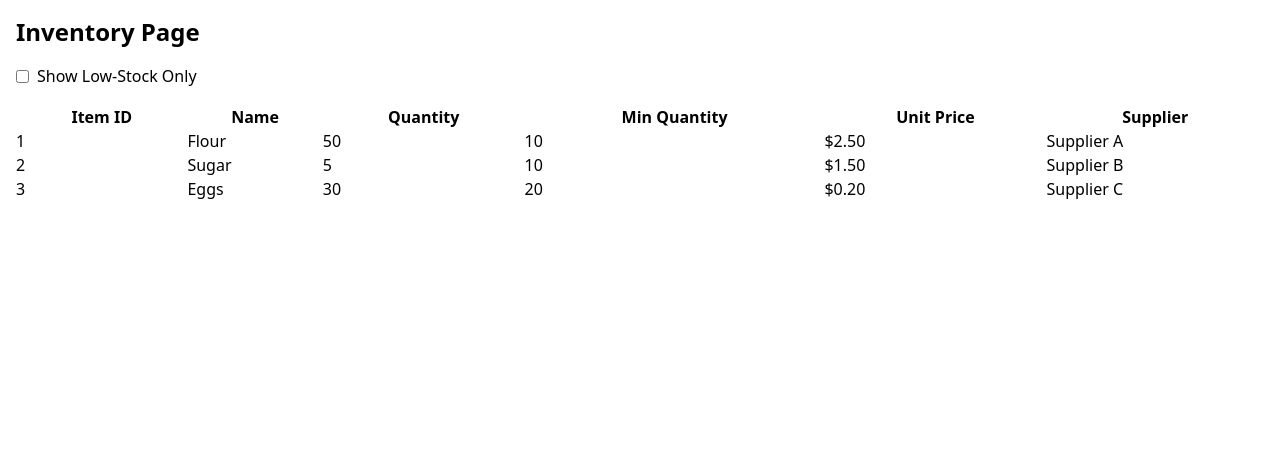
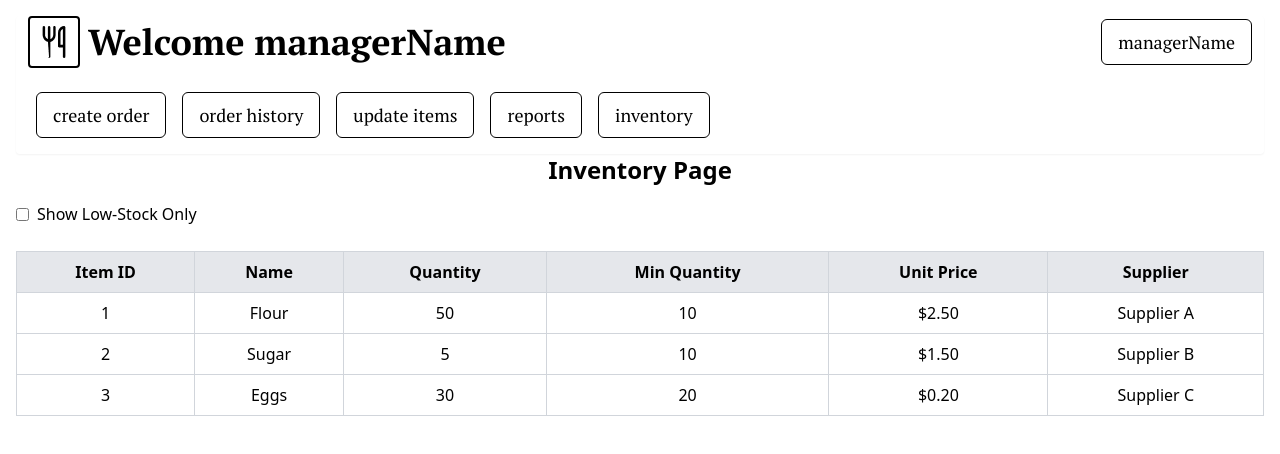
Before and after one commit to csce-315-331-2024a/project-3-full-stack-agile-web-project-3-901-7, a React (Vite) app in the folder frontend/: page /inventory in a window 1280 px wide. Shown: the top 454 px of the page. Built offline with nearby package versions, Linux system fonts and the light colour scheme.

Commit message:
basic manager nav bar

```diff
--- /dev/null
+++ b/frontend/src/components/ManagerNavbar.tsx
@@ -0,0 +1,114 @@
+// export default function ManagerNavbar() {
+//     function changeLang() {
+//         console.log("language change");
+//         //
+//     }
+
+//     return (
+//         <nav className="text-black pb-2 shadow-sm border-hidden rounded px-3">
+//             <div className="flex flex-col sm:flex-row justify-between items-center">
+//                 <div className="flex items-center">
+//                     <div className="square-black border-black border-[2px] rounded">
+//                         <img src="./logo.png" alt="Logo"></img>
+//                     </div>
+//                     <span className="font-bold text-4xl ml-2 font-ptserif">
+//                         Welcome 'Manager's Name'
+//                     </span>
+//                 </div>
+//                 <div className="flex flex-col sm:flex-row items-center sm:items-end">
+//                     <button className="border-[1px] border-black bg-white hover:bg-black hover:text-white px-4 py-2 m-2 rounded-md text-lg font-medium font-ptserif">
+//                         <a href="/menu" className="hover:text-white">
+//                             create order
+//                         </a>
+//                     </button>
+//                     <button className="border-[1px] border-black bg-white hover:bg-black hover:text-white px-4 py-2 m-2 rounded-md text-lg font-medium font-ptserif">
+//                         <a href="/order" className="hover:text-white">
+//                             order history
+//                         </a>
+//                     </button>
+//                     <button className="border-[1px] border-black bg-white hover:bg-black hover:text-white px-4 py-2 m-2 rounded-md text-lg font-medium font-ptserif">
+//                         <a href="/login" className="hover:text-white">
+//                             update items
+//                         </a>
+//                     </button>
+//                     <button className="border-[1px] border-black bg-white hover:bg-black hover:text-white px-4 py-2 m-2 rounded-md text-lg font-medium font-ptserif">
+//                         <a href="/login" className="hover:text-white">
+//                             reports
+//                         </a>
+//                     </button>
+//                     <button className="border-[1px] border-black bg-white hover:bg-black hover:text-white px-4 py-2 m-2 rounded-md text-lg font-medium font-ptserif">
+//                         <a href="/login" className="hover:text-white">
+//                             inventory
+//                         </a>
+//                     </button>
+//                     <button
+//                         onClick={changeLang}
+//                         className="border-[1px] border-black bg-white hover:bg-black hover:text-white px-4 py-2 m-2 rounded-md text-lg font-medium font-ptserif"
+//                     >
+//                         EN
+//                     </button>
+//                     <button className="border-[1px] border-black bg-white hover:bg-black hover:text-white px-4 py-2 m-2 rounded-md text-lg font-medium font-ptserif">
+//                         +
+//                     </button>
+//                 </div>
+//             </div>
+//         </nav>
+//     );
+// }
+
+export default function Navbar() {
+    function changeLang() {
+      console.log("language change");
+      // Additional logic for changing language here
+    }
+
+    return (
+      <nav className="text-black pb-2 shadow-sm border-hidden rounded px-3">
+        <div className="flex flex-col sm:flex-row justify-between items-center">
+          <div className="flex items-center">
+            <div className="square-black border-black border-[2px] rounded">
+              <img src="./logo.png" alt="Logo" className="block" />
+            </div>
+            <span className="font-bold text-4xl ml-2 font-ptserif">
+              Welcome managerName
+            </span>
+          </div>
+          <div className="flex flex-col sm:flex-row items-center sm:items-end">
+            {/* Buttons here */}
+
+            <div className="border-[1px] border-black px-4 py-2 ml-2 rounded-md text-lg font-medium font-ptserif">
+              managerName
+            </div>
+          </div>
+        </div>
+        {/* Rest of the buttons */}
+        <div className="mt-4 flex flex-wrap justify-start">
+            <button className="border-[1px] border-black bg-white hover:bg-black hover:text-white px-4 py-2 m-2 rounded-md text-lg font-medium font-ptserif">
+                <a href="/menu" className="hover:text-white">
+                    create order
+                </a>
+            </button>
+            <button className="border-[1px] border-black bg-white hover:bg-black hover:text-white px-4 py-2 m-2 rounded-md text-lg font-medium font-ptserif">
+                <a href="/order" className="hover:text-white">
+                    order history
+                </a>
+            </button>
+            <button className="border-[1px] border-black bg-white hover:bg-black hover:text-white px-4 py-2 m-2 rounded-md text-lg font-medium font-ptserif">
+                <a href="/login" className="hover:text-white">
+                    update items
+                </a>
+            </button>
+            <button className="border-[1px] border-black bg-white hover:bg-black hover:text-white px-4 py-2 m-2 rounded-md text-lg font-medium font-ptserif">
+                <a href="/login" className="hover:text-white">
+                    reports
+                </a>
+            </button>
+            <button className="border-[1px] border-black bg-white hover:bg-black hover:text-white px-4 py-2 m-2 rounded-md text-lg font-medium font-ptserif">
+                <a href="/login" className="hover:text-white">
+                    inventory
+                </a>
+            </button>
+        </div>
+      </nav>
+    );
+  }
--- a/frontend/src/pages/Manager/Inventory.tsx
+++ b/frontend/src/pages/Manager/Inventory.tsx
@@ -1,6 +1,7 @@
 import '../../index.css';
-// // import { useEffect, useState } from "react"
-// // import Navbar from "../components/Navbar";
+import { useEffect, useState } from "react"
+import ManagerNavbar from "../../components/ManagerNavbar";
+
 // import React, { useState, useEffect } from 'react';
 // interface Ingredient {
 //   _id: number;
@@ -82,8 +83,6 @@ import '../../index.css';
 
 // export default Inventory;
 
-import React, { useState, useEffect } from 'react';
-
 interface Ingredient {
   _id: number;
   name: string;
@@ -136,9 +135,10 @@ const Inventory = () => {
 
   return (
     <div className="p-4">
-      <h1 className="text-2xl font-bold mb-4">Inventory Page</h1>
+        <ManagerNavbar/>
+    <h1 className="text-2xl font-bold mb-4 text-center">Inventory Page</h1>
     <div>
-        <label htmlFor="showLowStock" className="inline-flex items-center">
+        <label htmlFor="showLowStock" className="inline-flex items-center cursor-pointer">
         <input
             type="checkbox"
             id="showLowStock"
@@ -149,33 +149,34 @@ const Inventory = () => {
         Show Low-Stock Only
         </label>
     </div>
-      <div className="mt-4">
-        <table className="w-full">
-          <thead>
+    <div className="mt-4 overflow-x-auto">
+        <table className="w-full text-center border-collapse border border-gray-400 mt-2">
+        <thead className="bg-gray-200">
             <tr>
-              <th>Item ID</th>
-              <th>Name</th>
-              <th>Quantity</th>
-              <th>Min Quantity</th>
-              <th>Unit Price</th>
-              <th>Supplier</th>
+            <th className="border border-gray-300 p-2">Item ID</th>
+            <th className="border border-gray-300 p-2">Name</th>
+            <th className="border border-gray-300 p-2">Quantity</th>
+            <th className="border border-gray-300 p-2">Min Quantity</th>
+            <th className="border border-gray-300 p-2">Unit Price</th>
+            <th className="border border-gray-300 p-2">Supplier</th>
             </tr>
         </thead>
         <tbody>
             {filteredIngredients.map((ingredient) => (
-              <tr key={ingredient._id}>
-                <td>{ingredient._id}</td>
-                <td>{ingredient.name}</td>
-                <td>{ingredient.quantity}</td>
-                <td>{ingredient.minQuantity}</td>
-                <td>${ingredient.unitPrice.toFixed(2)}</td>
-                <td>{ingredient.supplier}</td>
+            <tr key={ingredient._id} className="hover:bg-gray-100">
+                <td className="border border-gray-300 p-2">{ingredient._id}</td>
+                <td className="border border-gray-300 p-2">{ingredient.name}</td>
+                <td className="border border-gray-300 p-2">{ingredient.quantity}</td>
+                <td className="border border-gray-300 p-2">{ingredient.minQuantity}</td>
+                <td className="border border-gray-300 p-2">${ingredient.unitPrice.toFixed(2)}</td>
+                <td className="border border-gray-300 p-2">{ingredient.supplier}</td>
             </tr>
             ))}
         </tbody>
         </table>
     </div>
     </div>
+
   );
 };
 
```
Lines whose indentation alone changed are shown as unchanged.
